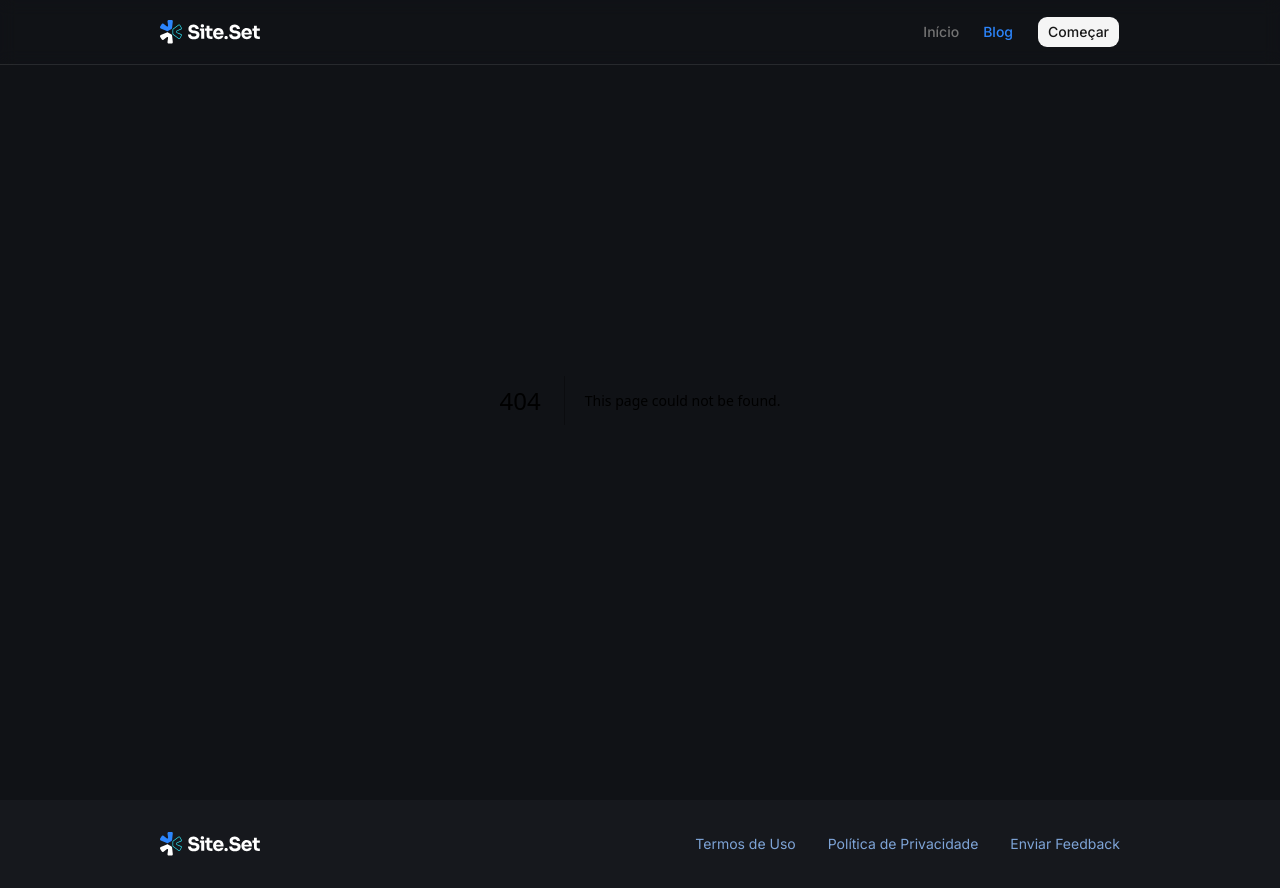
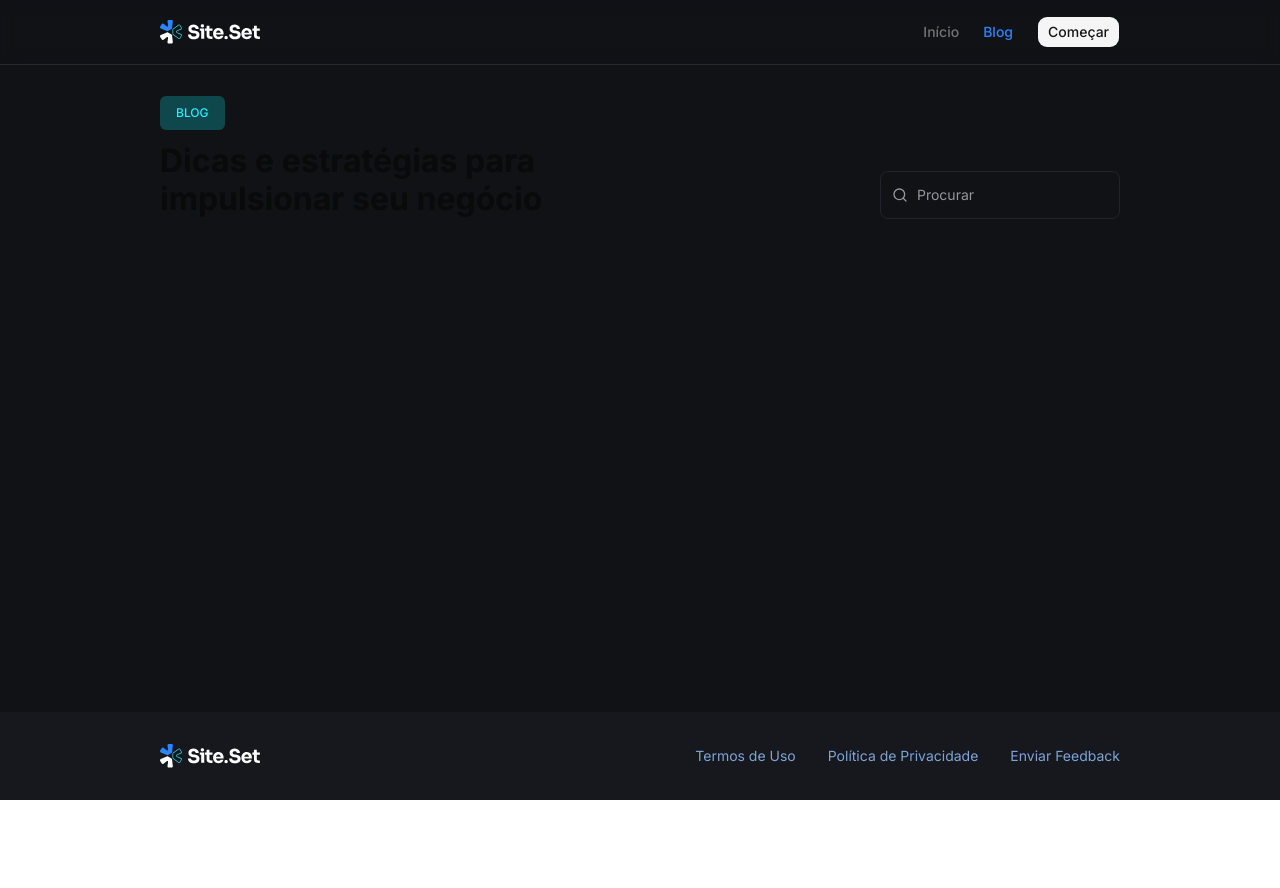
Before and after one commit to gustavoeloi/landing-page-blog-with-next, a Next.js app: page /blog in a window 1280 px wide. Before the commit this address had no page. After the commit the page ends 800 px from the top, so only its background shows below. Built offline with nearby package versions, Linux system fonts and the light colour scheme.

Commit message:
Blog Route, Search Component

```diff
--- /dev/null
+++ b/src/components/search/index.ts
@@ -0,0 +1 @@
+export * from "./search";
--- /dev/null
+++ b/src/components/search/search.tsx
@@ -0,0 +1,45 @@
+import { cn } from "@/lib/utils";
+import { SearchIcon } from "lucide-react";
+import { useRouter } from "next/router";
+import { useCallback } from "react";
+
+export const Search = () => {
+  const router = useRouter();
+  const query = router.query.q as string;
+
+  const handleSearch = useCallback(
+    (event: React.FormEvent) => {
+      event.preventDefault();
+
+      if (query.trim()) {
+        router.push(`/blog?q=${encodeURIComponent(query)}`);
+      }
+    },
+    [query, router],
+  );
+
+  const handleQueryChange = (event: React.ChangeEvent<HTMLInputElement>) => {
+    const newQuery = event.target.value;
+    router.push(`/blog?q=${encodeURIComponent(newQuery)}`, undefined, {
+      shallow: true,
+      scroll: false,
+    });
+  };
+
+  return (
+    <form onSubmit={handleSearch} className="relative group w-full md:w-fit">
+      <SearchIcon
+        className={cn(
+          "text-gray-300 absolute left-3 top-1/2 -translate-y-1/2 h-4 w-4 transition-colors duration-200 group-focus-within:text-blue-200",
+          query ? "text-blue-200!" : "",
+        )}
+      />
+      <input
+        type="text"
+        placeholder="Procurar"
+        onChange={handleQueryChange}
+        className="border border-gray-400 py-1 px-2 pl-9 outline-none transition-all duration-200  placeholder:text-gray-300 rounded-md focus-within:border-blue-200 focus-within:ring-1 focus-within:ring-blue-200 text-body-sm w-full md:w-60 h-12"
+      />
+    </form>
+  );
+};
--- /dev/null
+++ b/src/pages/blog/index.tsx
@@ -0,0 +1,26 @@
+import { Search } from "@/components/search";
+
+export default function PostsPage() {
+  return (
+    <section className="flex flex-col py-24 grow h-full">
+      <div className="container">
+        <header className="flex flex-col md:flex-row gap-6 justify-between items-start md:items-center md:[&>*:last-child]:self-end">
+          <div className="flex flex-col gap-3">
+            <span className="text-body-tag text-cyan-100 bg-cyan-300 py-2 px-4 rounded-sm uppercase text-center w-fit">
+              Blog
+            </span>
+
+            <h1
+              className="text-heading-lg md:text-heading-xl max-w-110 text-start md:text-left
+          "
+            >
+              Dicas e estratégias para impulsionar seu negócio
+            </h1>
+          </div>
+
+          <Search />
+        </header>
+      </div>
+    </section>
+  );
+}
```
Also changed, not shown: 1 other file (tests, documents, lock files or other folders).
